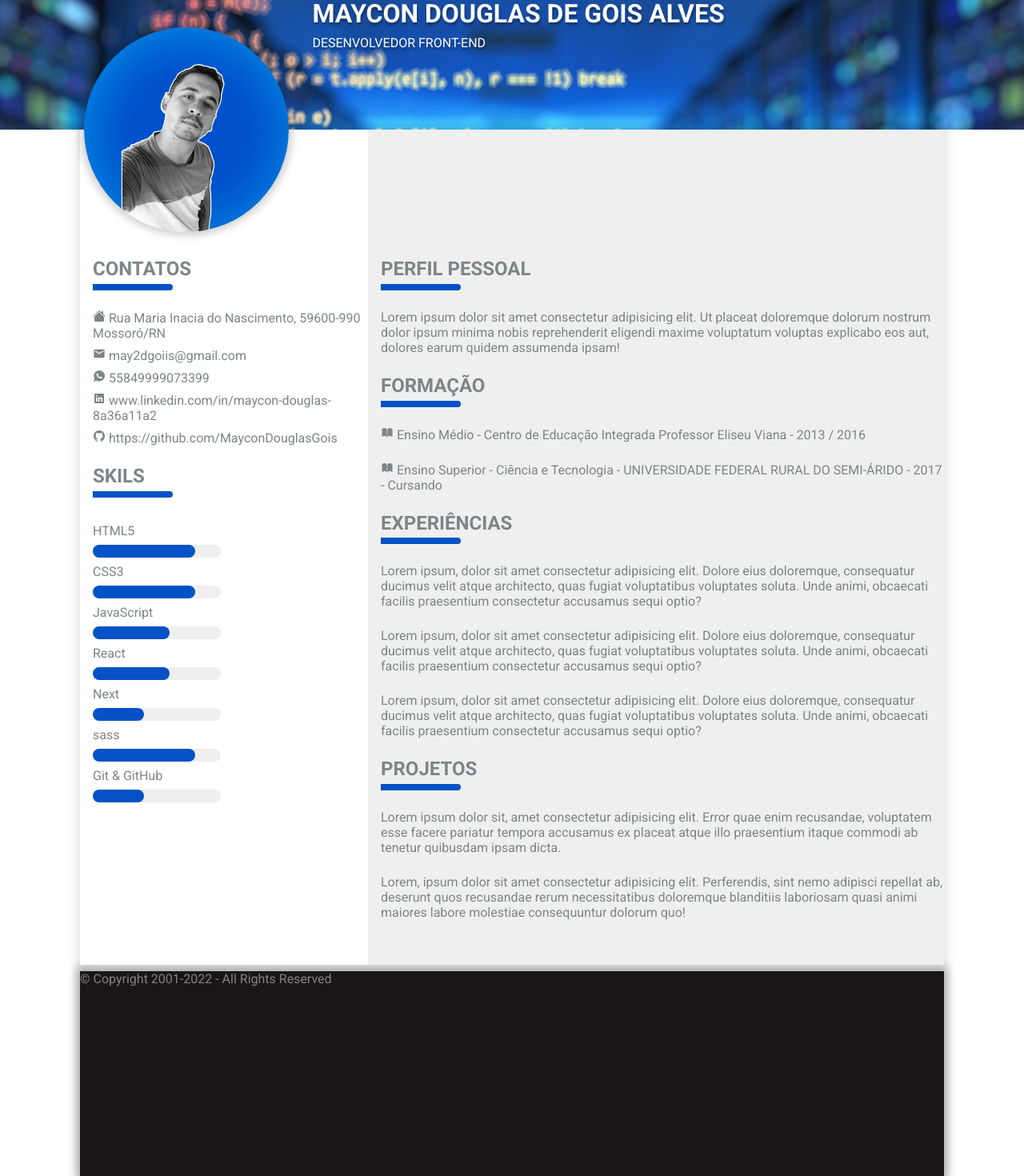
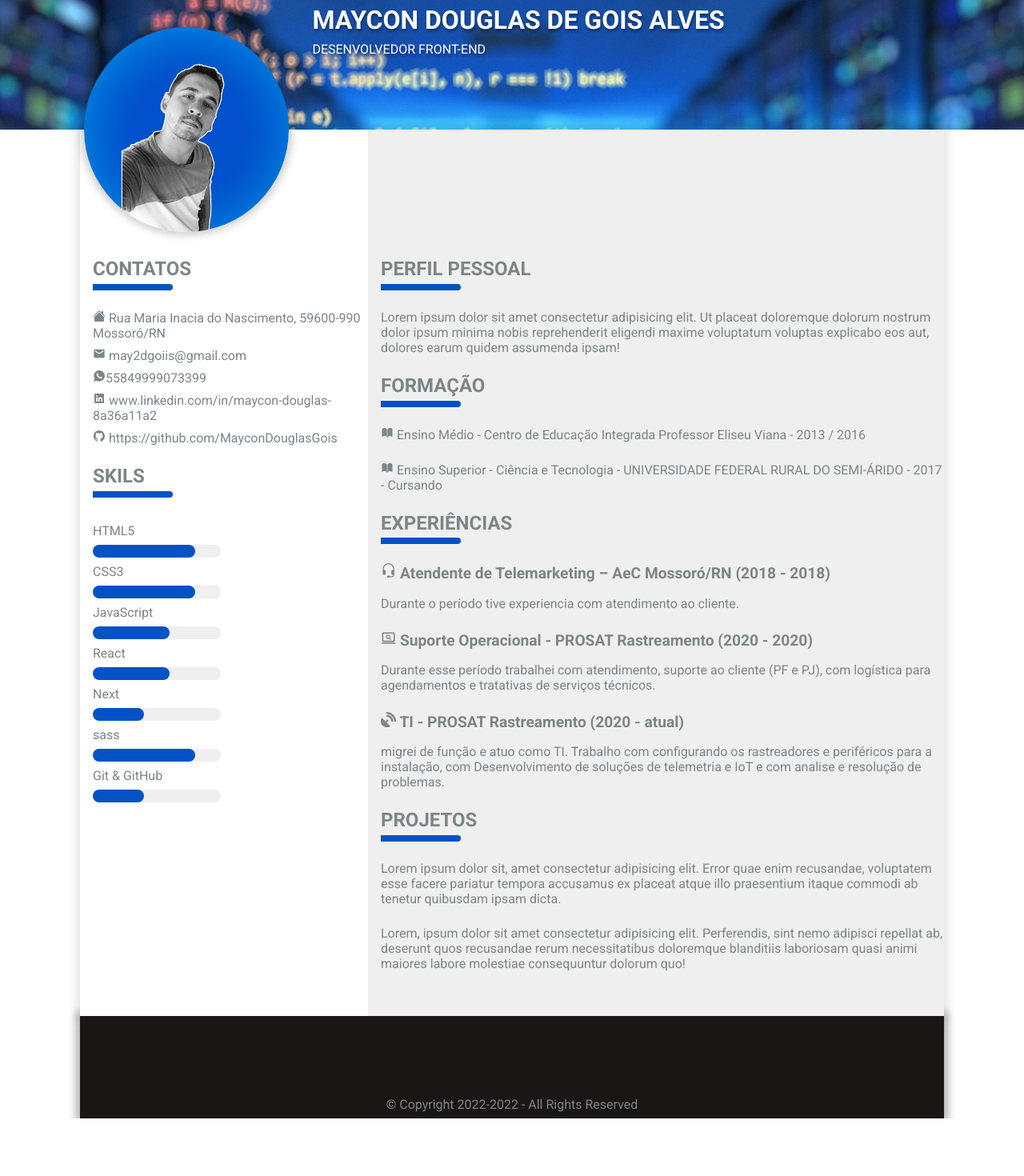
Before and after one commit to MayconDouglasGois/md-curriculo, a React (Create React App) app: page / in a window 1280 px wide. Shown: the part 94-1564 px from the top of the page at 80% size. After the commit the page ends 1492 px from the top, so only its background shows below. Built offline with nearby package versions, Linux system fonts and the light colour scheme.

Commit message:
atualização das informações de experiencias

```diff
--- a/src/components/Body/index.tsx
+++ b/src/components/Body/index.tsx
@@ -1,10 +1,21 @@
 import React from "react";
 import "./style.scss";
+
+
 import { MdEmail } from "react-icons/md";
-import { BsFillHouseFill } from "react-icons/bs";
+import { BsFillHouseFill, BsHeadset } from "react-icons/bs";
 import { IoLogoWhatsapp, IoLogoLinkedin, IoLogoGithub } from "react-icons/io";
-import {IoIosBook} from 'react-icons/io'
+import { IoIosBook } from "react-icons/io";
+import {MdOutlineScreenSearchDesktop} from "react-icons/md"
+import {FaSatelliteDish} from "react-icons/fa"
+
+
 import Skills from "../Skills";
+
+
+
+
+
 
 interface IdadosPessoais {
   endereco: string;
@@ -14,6 +25,10 @@ interface IdadosPessoais {
   github: string;
 }
 
+
+
+
+
 const Body = () => {
   const dadosPessoais: IdadosPessoais = {
     endereco: "Rua Maria Inacia do Nascimento, 59600-990 Mossoró/RN",
@@ -22,7 +37,6 @@ const Body = () => {
     likendin: "www.linkedin.com/in/maycon-douglas-8a36a11a2",
     github: "https://github.com/MayconDouglasGois",
   };
-
 
   return (
     <main>
@@ -42,7 +56,12 @@ const Body = () => {
             </li>
             <li>
               <IoLogoWhatsapp />
-              <a href={"tel:+" + dadosPessoais.tel}></a> {dadosPessoais.tel}
+              <a href={"https://wa.me/" + dadosPessoais.tel}
+              target="_blank"
+              rel="noopener noreferrer"
+              >
+                {dadosPessoais.tel}
+                </a>
             </li>
             <li>
               <IoLogoLinkedin />
@@ -70,12 +89,12 @@ const Body = () => {
         </div>
         <div>
           <h1>SKILS</h1>
-          <Skills/>
+          <Skills />
         </div>
       </section>
 
       <section className="colum-2">
-      <div>
+        <div>
           <h1>PERFIL PESSOAL</h1>
           <p>
             Lorem ipsum dolor sit amet consectetur adipisicing elit. Ut placeat
@@ -85,29 +104,31 @@ const Body = () => {
           </p>
         </div>
         <div>
-        <h1>FORMAÇÃO</h1>
-        <p><IoIosBook/> Ensino Médio - Centro de Educação Integrada Professor Eliseu Viana - 2013 / 2016</p>
-        <p><IoIosBook/> Ensino Superior - Ciência e Tecnologia - UNIVERSIDADE FEDERAL RURAL DO SEMI-ÁRIDO - 2017 - Cursando</p>
+          <h1>FORMAÇÃO</h1>
+          <p>
+            <IoIosBook /> Ensino Médio - Centro de Educação Integrada Professor
+            Eliseu Viana - 2013 / 2016
+          </p>
+          <p>
+            <IoIosBook /> Ensino Superior - Ciência e Tecnologia - UNIVERSIDADE
+            FEDERAL RURAL DO SEMI-ÁRIDO - 2017 - Cursando
+          </p>
         </div>
         <div>
           <h1>EXPERIÊNCIAS</h1>
+          <h2><BsHeadset/> Atendente de Telemarketing – AeC Mossoró/RN (2018 - 2018)</h2>
+          <p>   Durante o período tive experiencia com atendimento ao cliente.</p>
+          <h2><MdOutlineScreenSearchDesktop/> Suporte Operacional - PROSAT Rastreamento (2020 - 2020)</h2>
           <p>
-            Lorem ipsum, dolor sit amet consectetur adipisicing elit. Dolore
-            eius doloremque, consequatur ducimus velit atque architecto, quas
-            fugiat voluptatibus voluptates soluta. Unde animi, obcaecati facilis
-            praesentium consectetur accusamus sequi optio?
+                Durante esse período trabalhei com atendimento, suporte ao cliente
+            (PF e PJ), com logística para agendamentos e tratativas de serviços
+            técnicos.
           </p>
+          <h2><FaSatelliteDish/> TI - PROSAT Rastreamento (2020 - atual)</h2>
           <p>
-            Lorem ipsum, dolor sit amet consectetur adipisicing elit. Dolore
-            eius doloremque, consequatur ducimus velit atque architecto, quas
-            fugiat voluptatibus voluptates soluta. Unde animi, obcaecati facilis
-            praesentium consectetur accusamus sequi optio?
-          </p>
-          <p>
-            Lorem ipsum, dolor sit amet consectetur adipisicing elit. Dolore
-            eius doloremque, consequatur ducimus velit atque architecto, quas
-            fugiat voluptatibus voluptates soluta. Unde animi, obcaecati facilis
-            praesentium consectetur accusamus sequi optio?
+                migrei de função e atuo como TI. Trabalho com configurando os
+            rastreadores e periféricos para a instalação, com Desenvolvimento de
+            soluções de telemetria e IoT e com analise e resolução de problemas.
           </p>
         </div>
         <div>
--- a/src/components/Body/style.scss
+++ b/src/components/Body/style.scss
@@ -17,6 +17,10 @@ section{
 
     h1,p{
         padding-bottom: 1.5rem;
+    }
+    h2{
+        font-size: 1.2rem;
+        padding-bottom: 1rem;
     }
 
     li:last-child {
--- a/src/components/Footer/index.tsx
+++ b/src/components/Footer/index.tsx
@@ -13,7 +13,7 @@ const anoAtual = dataAtual. getFullYear();
     <footer className='footer'>
     <div className='footer-content'>
 
-      <span>© Copyright 2001-{anoAtual} - All Rights Reserved</span>
+      <span>© Copyright 2022-{anoAtual} - All Rights Reserved</span>
     </div>
     </footer>
   )
--- a/src/components/Footer/style.scss
+++ b/src/components/Footer/style.scss
@@ -1,12 +1,17 @@
+
 .footer{
 
 }
 
 
 .footer-content{
+    display: flex;
+    justify-content: center;
+    align-items: flex-end;
+
     background-color: rgb(26, 22, 22);
     margin: auto;
-    height: 16rem;
+    height: 8rem;
     max-width: 1080px;
     box-shadow: 0px 0px 10px 5px rgba(0, 0, 0, 0.322);
 }
--- a/src/components/Header/style.scss
+++ b/src/components/Header/style.scss
@@ -6,6 +6,7 @@
 }
 .content {
     padding-left: 1rem;
+    padding-top: 1rem;
 
     margin: auto;
     height: 16rem;
@@ -38,6 +39,7 @@
     text-shadow: 1px 3px 3px rgba(0, 0, 0, 0.363);
 
         h1{
+
             font-size: 2rem;
         }
 
```
